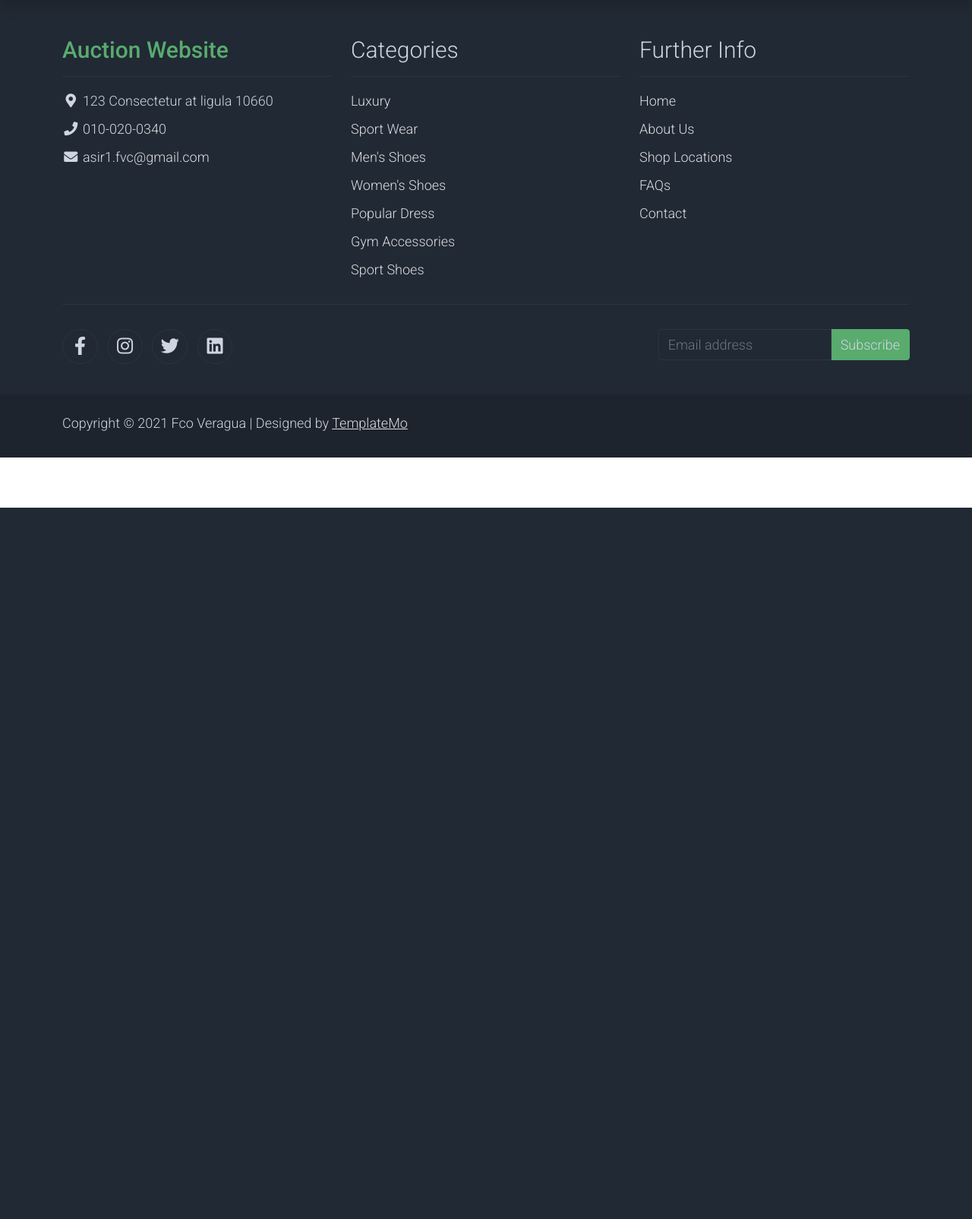
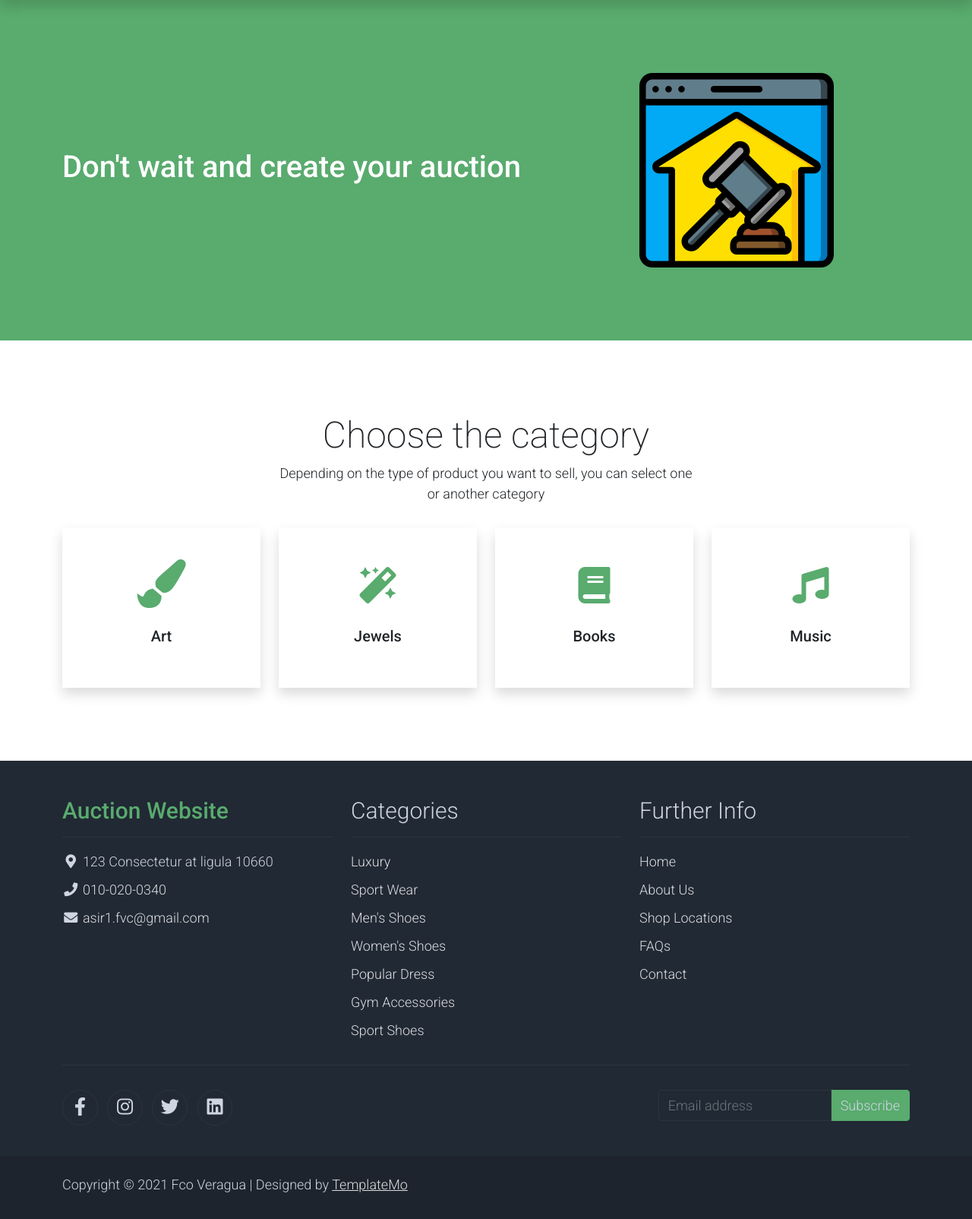
Before and after one commit to fco-veragua/auctionWebsite, a Symfony app: template templates/auction/sell.html.twig in a window 1280 px wide. Shown: the part 132-1736 px from the top of the page at 76% size. Before the commit the page ends 800 px from the top, so only its background shows below. Run offline with Twig, Linux system fonts and the light colour scheme; the template is opened without the code that fills it, so the values that code supplies are empty; some libraries are stand-ins or nearby versions.

Commit message:
Modify sell template

```diff
--- a/templates/auction/sell.html.twig
+++ b/templates/auction/sell.html.twig
@@ -1 +1,67 @@
 {% extends 'base.html.twig' %}
+{% block body %}
+	<section class="bg-success py-5">
+		<div class="container">
+			<div class="row align-items-center py-5">
+				<div class="col-md-8 text-white">
+					<h1>Don't wait and create your auction</h1>
+				</div>
+				<div class="col-md-4">
+					<img src="assets/img/auc2.png" alt="About Hero">
+				</div>
+			</div>
+		</div>
+	</section>
+	<!-- Start Section -->
+	<section class="container py-5">
+		<div class="row text-center pt-5 pb-3">
+			<div class="col-lg-6 m-auto">
+				<h1 class="h1">Choose the category</h1>
+				<p>
+                Depending on the type of product you want to sell, you can select one or another category
+				</p>
+			</div>
+		</div>
+		<div class="row">
+
+			<div class="col-md-6 col-lg-3 pb-5">
+				<div class="h-100 py-5 services-icon-wap shadow">
+					<div class="h1 text-success text-center">
+						<i class="fa fa-paint-brush fa-lg"></i>
+					</div>
+					<h2 class="h5 mt-4 text-center">Art</h2>
+				</div>
+			</div>
+
+			<div class="col-md-6 col-lg-3 pb-5">
+				<div class="h-100 py-5 services-icon-wap shadow">
+					<div class="h1 text-success text-center">
+						<i class="fas fa-magic"></i>
+					</div>
+					<h2 class="h5 mt-4 text-center">Jewels</h2>
+				</div>
+			</div>
+
+			<div class="col-md-6 col-lg-3 pb-5">
+				<div class="h-100 py-5 services-icon-wap shadow">
+					<div class="h1 text-success text-center">
+						<i class="fa fa-book "></i>
+					</div>
+					<h2 class="h5 mt-4 text-center">Books</h2>
+				</div>
+			</div>
+
+			<div class="col-md-6 col-lg-3 pb-5">
+				<div class="h-100 py-5 services-icon-wap shadow">
+					<div class="h1 text-success text-center">
+						<i class="fa fa-music"></i>
+					</div>
+					<h2 class="h5 mt-4 text-center">Music</h2>
+				</div>
+			</div>
+		</div>
+	</section>
+	<!-- End Section -->
+
+
+{% endblock %}
```
Also changed, not shown: templates/auction/create.html.twig (deleted, +0 -20 lines), public/assets/img/auc2.png (added), public/assets/img/auc3.png (added), public/assets/img/auc4.png (added), public/assets/img/auc5.png (added), public/assets/img/auction.png (added).
